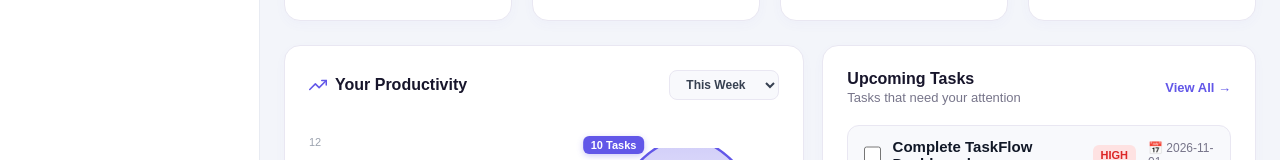
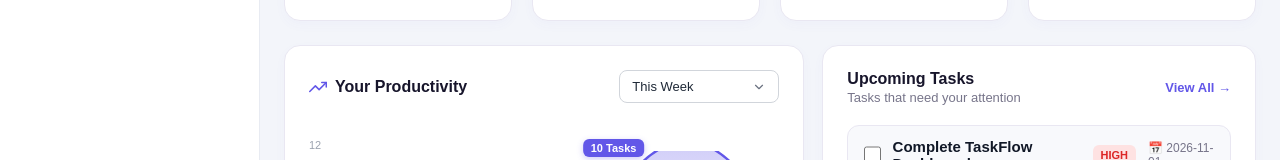
Before and after one commit to muhammadbilal069/TaskFlow, a React (Vite) app: page / in a window 1280 px wide. Shown: the part 294-454 px from the top of the page. Built offline with nearby package versions, Linux system fonts and the light colour scheme.

Commit message:
Implement custom dropdown for filter selection in ProductivityChart component

```diff
--- a/src/components/ProductivityChart/ProductivityChart.css
+++ b/src/components/ProductivityChart/ProductivityChart.css
@@ -34,16 +34,62 @@
   margin: 0;
 }
 
-.chart-filter-select {
-  background-color: #f8f9fc;
+.custom-select-wrapper {
+  position: relative;
+  user-select: none;
+  min-width: 140px;
+}
+
+.custom-select-trigger {
+  display: flex;
+  justify-content: space-between;
+  align-items: center;
+  padding: 6px 12px;
+  background: #f8f9fc;
   border: 1px solid #e9e7f2;
-  padding: 6px 12px;
   border-radius: 8px;
   font-size: 12px;
   font-weight: 600;
   color: #374151;
-  outline: none;
   cursor: pointer;
+}
+
+.custom-select-trigger.open {
+  border-color: #6257E8;
+  box-shadow: 0 0 0 3px rgba(98, 87, 232, 0.1);
+  background: #ffffff;
+}
+
+.custom-select-trigger .arrow {
+  font-size: 14px;
+  color: #6b7280;
+}
+
+.custom-options-list {
+  position: absolute;
+  top: calc(100% + 6px);
+  right: 0;
+  background: #ffffff;
+  border: 1px solid #e5e7eb;
+  border-radius: 10px;
+  box-shadow: 0 10px 25px rgba(0, 0, 0, 0.1);
+  z-index: 100;
+  padding: 4px;
+  min-width: 140px;
+}
+
+.custom-option {
+  padding: 8px 12px;
+  font-size: 12px;
+  font-weight: 600;
+  color: #374151;
+  border-radius: 6px;
+  cursor: pointer;
+}
+
+.custom-option:hover {
+  background-color: #f3f2fc;
+  color: #6257E8;
 }
 
 .chart-body {
--- a/src/components/ProductivityChart/ProductivityChart.jsx
+++ b/src/components/ProductivityChart/ProductivityChart.jsx
@@ -1,9 +1,10 @@
 import React, { useState } from 'react';
-import { FiTrendingUp } from 'react-icons/fi';
+import { FiTrendingUp, FiChevronDown } from 'react-icons/fi';
 import './ProductivityChart.css';
 
 function ProductivityChart() {
   const [filter, setFilter] = useState('This Week');
+  const [isDropdownOpen, setIsDropdownOpen] = useState(false);
 
   return (
     <div className="chart-card">
@@ -12,15 +13,23 @@ function ProductivityChart() {
           <FiTrendingUp className="chart-main-icon" />
           <h3>Your Productivity</h3>
         </div>
-        <select
-          className="chart-filter-select"
-          value={filter}
-          onChange={(e) => setFilter(e.target.value)}
-        >
-          <option value="This Week">This Week</option>
-          <option value="This Month">This Month</option>
-          <option value="This Year">This Year</option>
-        </select>
+       <div className="custom-select-wrapper">
+  <div
+    className={`custom-select-trigger ${isDropdownOpen ? 'open' : ''}`}
+    onClick={() => setIsDropdownOpen(!isDropdownOpen)}
+  >
+    <span>{filter}</span>
+    <FiChevronDown className="arrow" />
+  </div>
+
+  {isDropdownOpen && (
+    <div className="custom-options-list">
+      <div className="custom-option" onClick={() => { setFilter('This Week'); setIsDropdownOpen(false); }}>This Week</div>
+      <div className="custom-option" onClick={() => { setFilter('This Month'); setIsDropdownOpen(false); }}>This Month</div>
+      <div className="custom-option" onClick={() => { setFilter('This Year'); setIsDropdownOpen(false); }}>This Year</div>
+    </div>
+  )}
+</div>
       </div>
 
       {/* SVG Curve Productivity Chart matching reference */}
```
